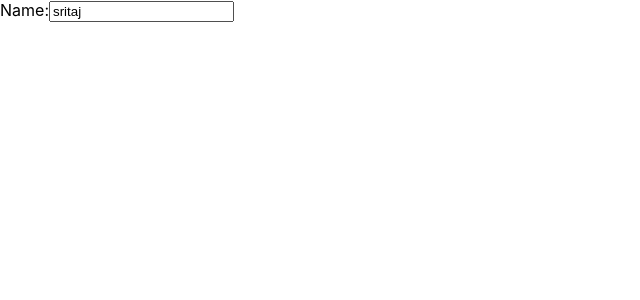
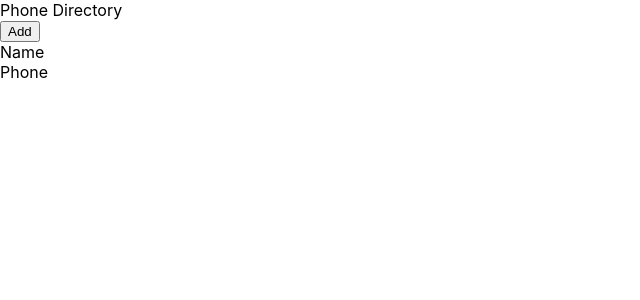
Before and after one commit to sritaj/phone-directory, a React (Create React App) app: page / in a window 1280 px wide. Shown: the top 300 px of the page, without its empty margins (0-640 px from the left). Built offline with nearby package versions, Linux system fonts and the light colour scheme.

Commit message:
Added Header in Header.JS file

```diff
--- a/src/App.js
+++ b/src/App.js
@@ -1,20 +1,15 @@
+import Header from "./Header";
+
 function App() {
   return (
     <div>
-      {/*<div className="header">Phone Directory</div>
+      <Header />
       <button>Add</button>
+
       <div>
-        <span>Name</span>
-        <br />
-        <span>Phone no</span>
-  </div> */}
-      <label htmlFor="name">Name:</label>
-      <input
-        id="name"
-        type="text"
-        placeholder="Type Here"
-        defaultValue="sritaj"
-      ></input>
+        <span>Name</span> <br />
+        <span>Phone</span>
+      </div>
     </div>
   );
 }
--- /dev/null
+++ b/src/Header.js
@@ -0,0 +1,7 @@
+import React from "react";
+
+const Header = function () {
+  return <div className="header">Phone Directory</div>;
+};
+
+export default Header;
```
